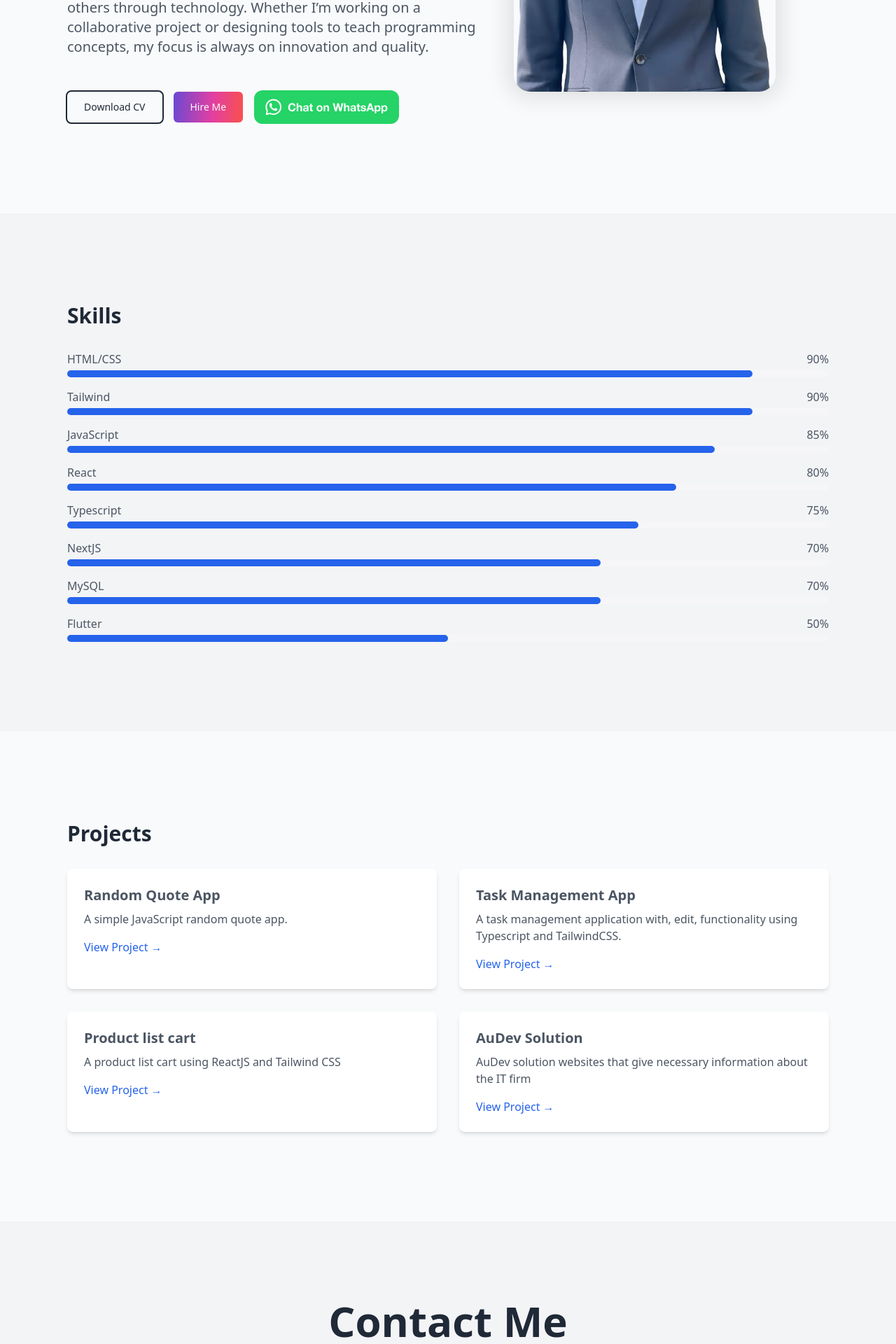
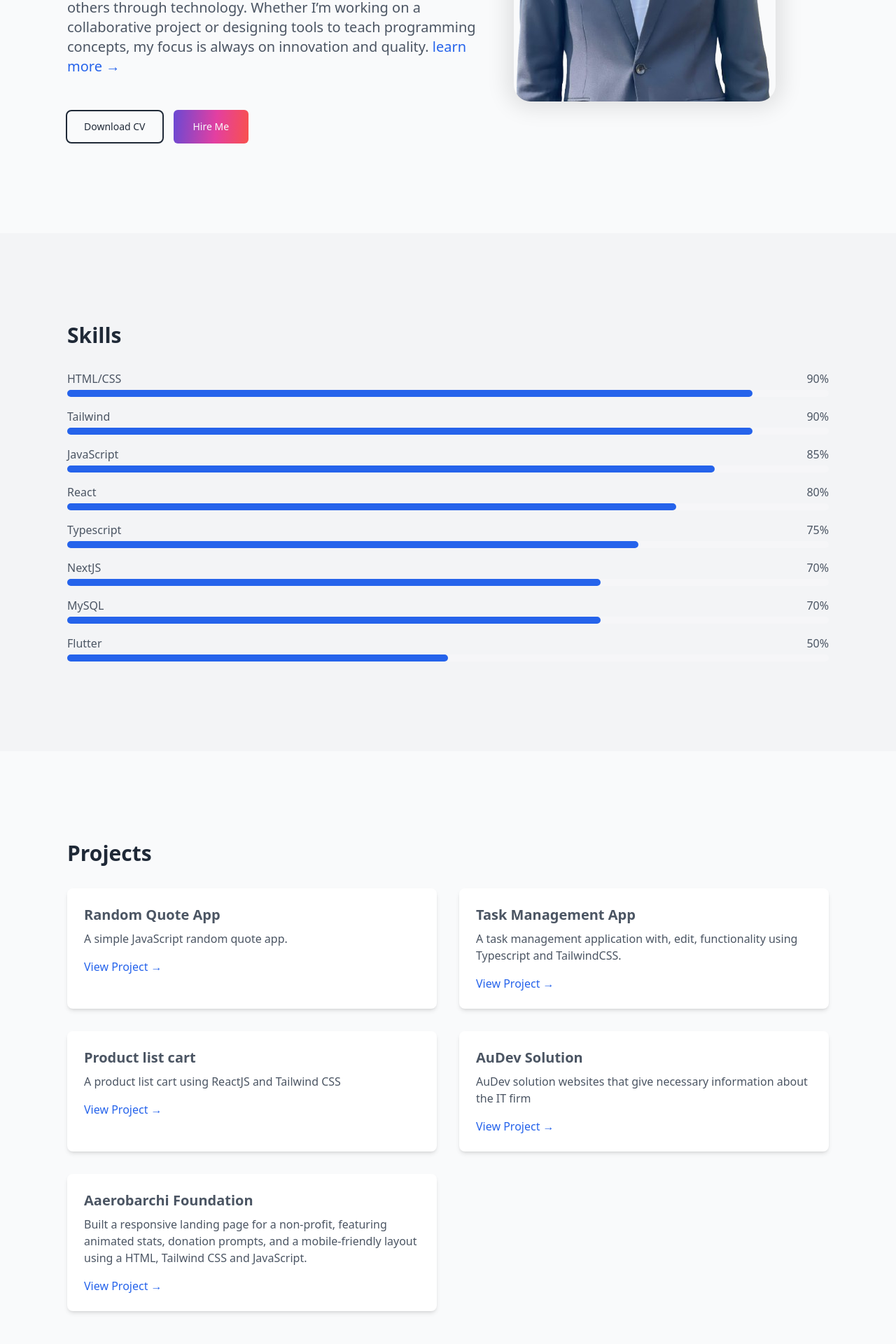
Before and after one commit to Kolawura/my-portfolio, a React (Vite) app: page / in a window 1280 px wide. Shown: the part 1260-3180 px from the top of the page at 70% size. Built offline with nearby package versions, Linux system fonts and the light colour scheme.

Commit message:
added a project

```diff
--- a/src/Components/About.tsx
+++ b/src/Components/About.tsx
@@ -16,7 +16,7 @@ export const About = () => {
 
                             I’m currently exploring Node.js to enhance my backend development capabilities and expanding my expertise into Flutter, a powerful framework for building beautiful, cross-platform applications. My projects showcase my ability to blend functionality with aesthetics, ensuring a seamless user experience.
 
-                            Beyond coding, I’m committed to learning, problem-solving, and helping others through technology. Whether I’m working on a collaborative project or designing tools to teach programming concepts, my focus is always on innovation and quality.
+                            Beyond coding, I’m committed to learning, problem-solving, and helping others through technology. Whether I’m working on a collaborative project or designing tools to teach programming concepts, my focus is always on innovation and quality. <a href="https://drive.google.com/file/d/1z1RCdzlnN0KfsrcowsweqljIz7RfSz2N/view?usp=drive_link" target="_blank" rel="noopener noreferrer" className="text-blue-600 dark:text-blue-400 hover:underline">learn more &rarr;</a>
                         </p>
 
                         <div className="flex flex-row justify-center items-center lg:justify-start gap-4 lg:mt-12 mt-4">
@@ -25,17 +25,14 @@ export const About = () => {
                                     Download CV
                                 </button>
                             </a>
-                            <a target="_blank" rel="noopener noreferrer">
-                                <button className="md:px-6 px-2 md:py-[0.75rem] py-1 md:text-md text-sm rounded-md gradient hover:font-semibold cursor-pointer text-gray-50">
+                            <a aria-label="Chat on WhatsApp" href="https://wa.me/09072898890" target="_blank" rel="noopener noreferrer">
+                            <button className="md:px-7 px-3 md:py-[0.9rem] py-[1.5rem] md:text-md text-sm rounded-md gradient hover:font-semibold cursor-pointer text-gray-50">
                                     Hire Me
-                                </button>
+                            </button>
                             </a>
-                            <a aria-label="Chat on WhatsApp" href="https://wa.me/09072898890" target="_blank" rel="noopener noreferrer">
-                             <img alt="Chat on WhatsApp" src="./images/WhatsAppButtonGreenLarge.svg" />
-                             </a>
                         </div>
                     </Section>
-                    <div className=" animate-slideInLeft lg:w-4/5 sm:w-3/5 md:w-1/2 md:min-w-[450px]">
+                    <div className="animate-slideInLeft lg:w-4/5 sm:w-3/5 md:w-1/2 md:min-w-[450px]">
                         <img className="rounded-3xl w-fit shadow-[0_0_30px_10px_rgba(0,0,0,0.1)]" src="./images/mypic.png" alt="" />
                     </div>
                 </div>
--- a/src/Components/Projects.tsx
+++ b/src/Components/Projects.tsx
@@ -67,6 +67,20 @@ export const Projects = () => {
           </a>
           </>
         </Section>
+        {/* Project 5 */}
+        <Section className="bg-white dark:bg-blue-950 p-6 rounded-lg shadow-md hover:shadow-lg transition-shadow duration-300 transform hover:scale-105" id={'pro4'} animationClass={'animate-slideInLeft'}>
+        <><h3 className="text-xl font-semibold mb-2 text-gray-600 dark:text-gray-50">Aaerobarchi Foundation</h3>
+          <p className="mb-4 text-gray-600 dark:text-gray-50">
+          Built a responsive landing page for a non-profit, featuring animated stats, donation prompts, and a mobile-friendly layout using a HTML, Tailwind CSS and JavaScript.
+          </p>
+          <a
+            href="https://www.aerobarchifoundation.org/" target="_blank" rel="noopener noreferrer"
+            className="text-blue-600 dark:text-blue-500 hover:underline transition-colors duration-300"
+          >
+            View Project →
+          </a>
+          </>
+        </Section>
       </div>
     </section>
   );
```
